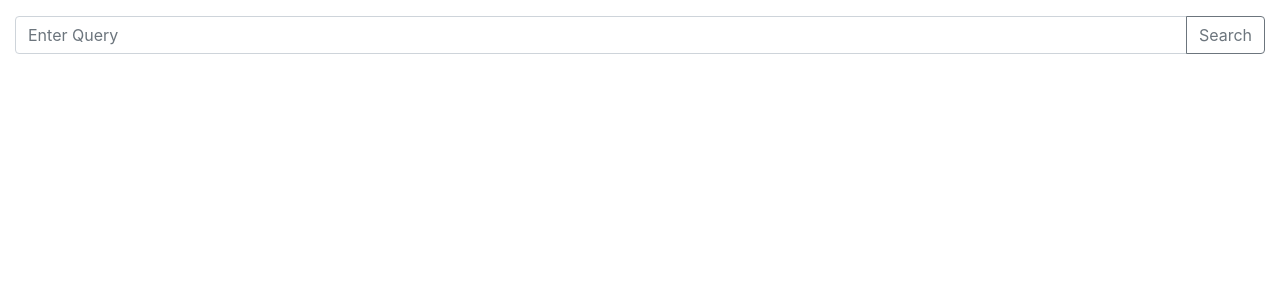
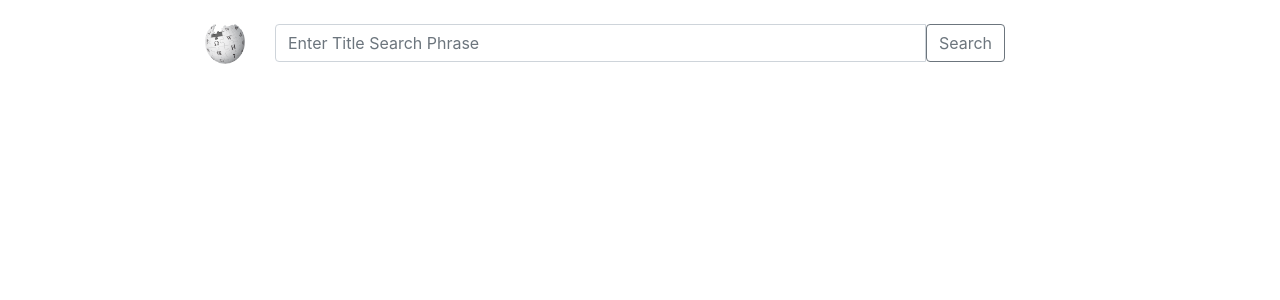
Before and after one commit to desaichirayu/wiki-learn, an Angular app: page / in a window 1280 px wide. Shown: the top 300 px of the page. Built offline with nearby package versions, Linux system fonts and the light colour scheme.

Commit message:
added bootstrap to ui

```diff
--- a/src/app/app.component.html
+++ b/src/app/app.component.html
@@ -1,13 +1,17 @@
-<!--The content below is only a placeholder and can be replaced.-->
-<div class="container-fluid justify-content-center align-items-center">
-  <div class="input-group mb-3 d-flex mt-3">
-      <input type="text" class="form-control" placeholder="Enter Query" [(ngModel)]="searchQuery.query">
-    <div class="input-group-append">
-      <a class="btn btn-outline-secondary" type="button" id="button-addon2" routerLink="/search/{{searchQuery.query}}">Search</a>
+<div class="container container-fluid">
+  <div class="row mt-4 mb-4">
+    <div class="col-lg-2 mx-auto">
+      <img src="../assets/images/wikipedia_logo.png" alt="wikipedia logo" class="float-right" style="height: 40px; width: 40px"/>
     </div>
-
+    <div class="col-lg-8 mx-auto">
+      <div class="input-group">
+        <input type="text" class="form-control" placeholder="Enter Title Search Phrase" [(ngModel)]="searchQuery.query">
+        <span class="input-group-btn">
+                    <a class="btn btn-outline-secondary" type="button" id="button-addon2" routerLink="/search/{{searchQuery.query}}">Search</a>
+                </span>
+      </div>
+    </div>
+    <div class="col-lg-2 mx-auto"></div>
   </div>
-
 </div>
-
 <router-outlet></router-outlet>
--- a/src/app/page.details/page.details.component.html
+++ b/src/app/page.details/page.details.component.html
@@ -1,2 +1,15 @@
-<h1>{{title}}</h1>
-<p>{{summary}}</p>
+<div class="container container-fluid">
+  <div class="row mt-4 mb-4">
+    <div class="col-lg-2 mx-auto">
+    </div>
+    <div class="col-lg-8 mx-auto">
+      <div class="card">
+        <div class="card-body">
+          <h5 class="card-title">{{title}}</h5>
+          <p class="card-text">{{summary}}</p>
+        </div>
+      </div>
+    </div>
+    <div class="col-lg-2 mx-auto"></div>
+  </div>
+</div>
--- a/src/app/search.results/search.results.component.html
+++ b/src/app/search.results/search.results.component.html
@@ -1,5 +1,15 @@
-<ul class="list-group">
-  <li class="list-group-item" *ngFor="let result of results">
-    <a routerLink="/details/{{result}}">{{result}}</a>
-  </li>
-</ul>
+<div class="container container-fluid">
+  <div class="row mt-4 mb-4">
+    <div class="col-lg-2 mx-auto">
+    </div>
+    <div class="col-lg-8 mx-auto">
+      <ul class="list-group">
+        <li class="list-group-item list-group-item-secondary">Matching Page Titles</li>
+        <li class="list-group-item" *ngFor="let result of results">
+          <a routerLink="/details/{{result}}" style="color: inherit">{{result}}</a>
+        </li>
+      </ul>
+    </div>
+    <div class="col-lg-2 mx-auto"></div>
+  </div>
+</div>
```
Also changed, not shown: src/assets/images/wikipedia_logo.png (added).
